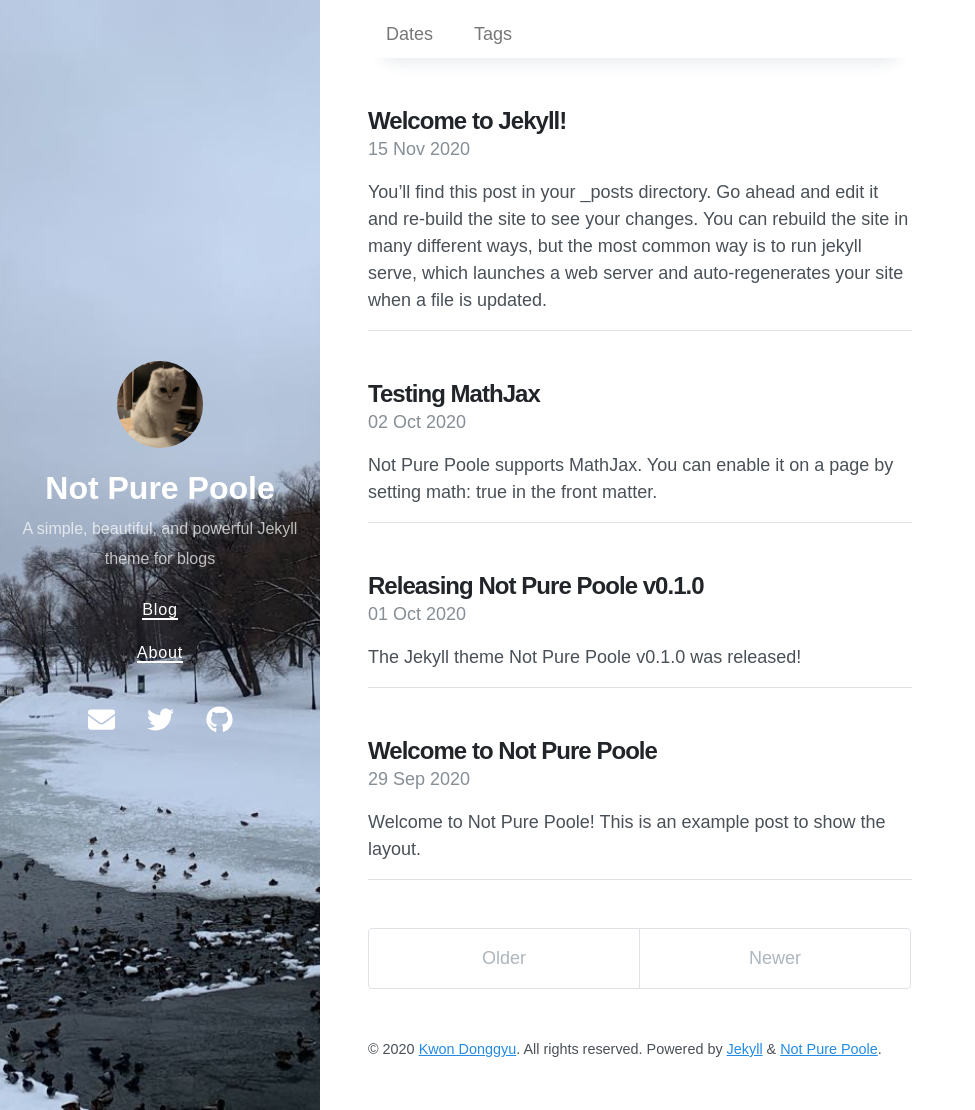
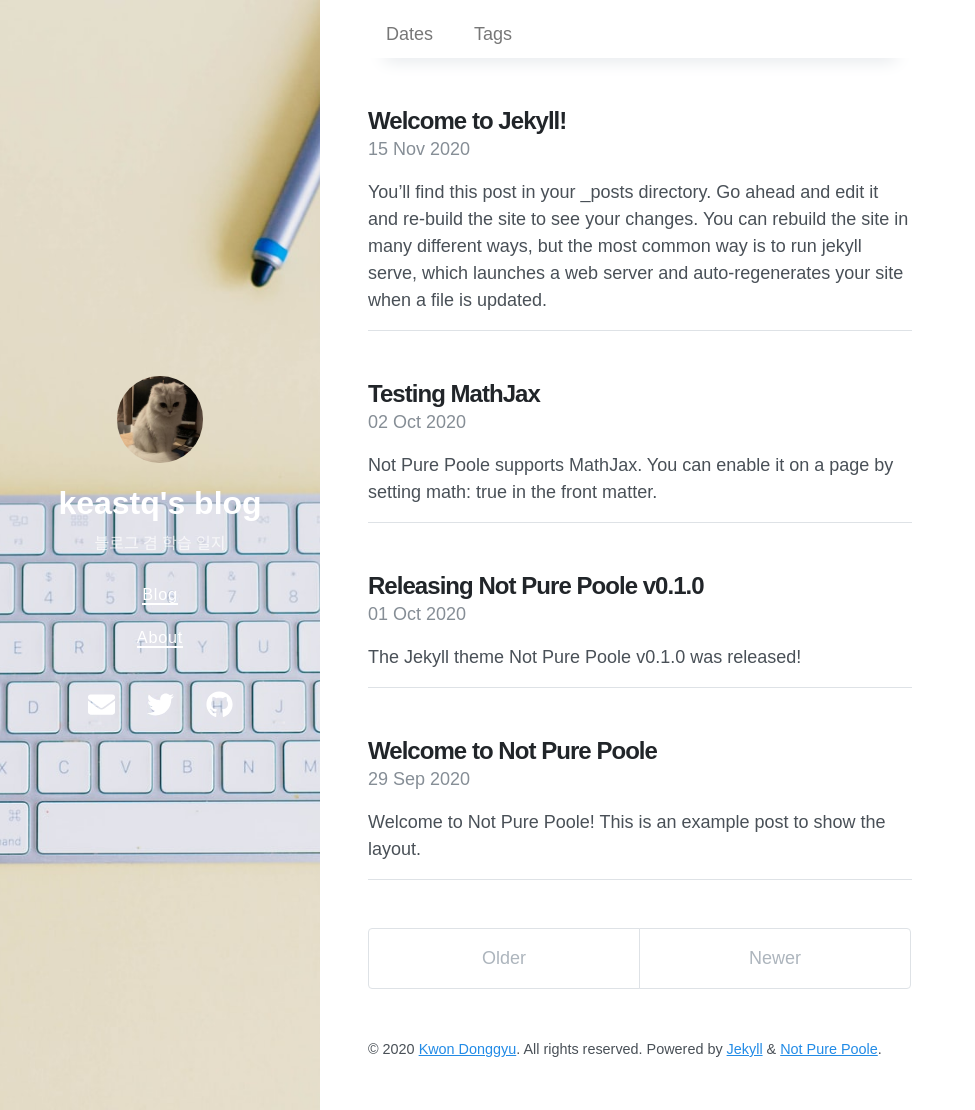
Before and after one commit to keastq/keastq.github.io, a Jekyll site: the page built from index.html, in a window 1280 px wide and 1110 px high. Shown: the whole window, without its empty margins (0-975 px from the left). Built offline with Jekyll 4.4.1, drawn with Linux system fonts in a browser that asks for light colours; nearby versions of some CDN libraries; the list of posts is cut into pages by our own code.

Commit message:
Update blog

```diff
--- a/_config.yml
+++ b/_config.yml
@@ -1,11 +1,11 @@
 # Setup
-title: Not Pure Poole
-description: A simple, beautiful, and powerful Jekyll theme for blogs
+title: keastq's blog
+description: 블로그 겸 학습 일지
 url: https://keastq.github.io/
 avatar: /avatar.jpeg
 paginate: 5
 permalink: pretty
-cover_image: /bg.jpeg
+cover_image: /amy-hirschi-unsplash.jpg
 
 # Gems
 plugins:
@@ -28,9 +28,6 @@ exclude:
   - not-pure-poole.gemspec
 
 # Optimize Jekyl SEO Tag
-twitter:
-  username: vszhub
-  card: summary
 logo: logo.png
 social:
   name: Kwon Donggyu
--- a/_data/social.yml
+++ b/_data/social.yml
@@ -1,9 +1,9 @@
 - title: Email
-  url: mailto://vszhub@gmail.com
+  url: mailto://keastq@gmail.com
   icon: fas fa-envelope
 - title: Twitter
-  url: https://twitter.com/vszhub
+  url: https://twitter.com/kwoneastq
   icon: fab fa-twitter
 - title: GitHub
-  url: https://github.com/vszhub/not-pure-poole
+  url: https://github.com/keastq
   icon: fab fa-github
--- a/_sass/_variables.scss
+++ b/_sass/_variables.scss
@@ -26,13 +26,16 @@
   --blue-400: #4dabf7;
   --yellow-100: #fff3bf;
 
-  --body-font: -apple-system, BlinkMacSystemFont, "Segoe UI", Roboto, "Helvetica Neue", Arial, "Noto Sans", sans-serif, "Apple Color Emoji", "Segoe UI Emoji", "Segoe UI Symbol", "Noto Color Emoji";
+  --body-font: -apple-system, BlinkMacSystemFont, "Segoe UI", Roboto,
+    "Helvetica Neue", Arial, "Noto Sans", sans-serif, "Apple Color Emoji",
+    "Segoe UI Emoji", "Segoe UI Symbol", "Noto Color Emoji";
   --body-font-size: 18px;
   --body-line-height: 1.5;
   --body-color: var(--gray-700);
   --body-bg: #fff;
 
-  --text-font: Times, "Times New Roman", "Free Serif", "Noto Serif", TimesNewRomanPSMT, "Droid Serif";
+  --text-font: Times, "Times New Roman", "Free Serif", "Noto Serif",
+    TimesNewRomanPSMT, "Droid Serif";
 
   --link-color: var(--blue);
   --link-hover-color: #1c7ed6;
@@ -40,9 +43,10 @@
   --heading-color: var(--gray-900);
 
   --border-color: var(--gray-300);
-  --border-radius: .25rem;
+  --border-radius: 0.25rem;
 
-  --code-font: SFMono-Regular, Menlo, Monaco, Consolas, "Liberation Mono", "Courier New", monospace;
+  --code-font: SFMono-Regular, Menlo, Monaco, Consolas, "Liberation Mono",
+    "Courier New", monospace;
   --code-color: var(--grape);
   --code-bg: #fbf1c7;
 
@@ -51,21 +55,21 @@
   --spacer-3: calc(var(--spacer) * 3);
 }
 
-@media (prefers-color-scheme: dark) {
-  :root {
-    --body-color: var(--gray-300);
-    --body-bg: var(--gray-800);
+// @media (prefers-color-scheme: dark) {
+//   :root {
+//     --body-color: var(--gray-300);
+//     --body-bg: var(--gray-800);
 
-    --heading-color: #fff;
+//     --heading-color: #fff;
 
-    --link-color: var(--blue-300);
-    --link-hover-color: var(--blue-400);
+//     --link-color: var(--blue-300);
+//     --link-hover-color: var(--blue-400);
 
-    --border-color: rgba(255,255,255,.15);
+//     --border-color: rgba(255,255,255,.15);
 
-    --code-bg: #282828;
-  }
-}
+//     --code-bg: #282828;
+//   }
+// }
 
 $sm-width: 35.5rem;
 $md-width: 48rem;
```
Also changed, not shown: amy-hirschi-unsplash.jpg (added).
